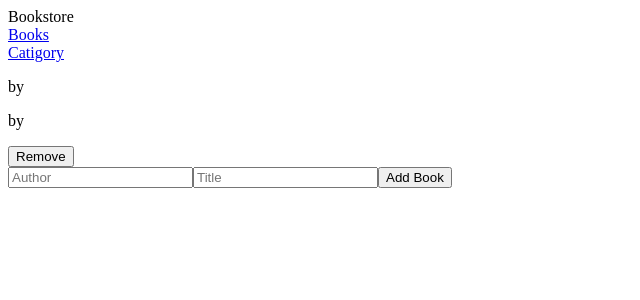
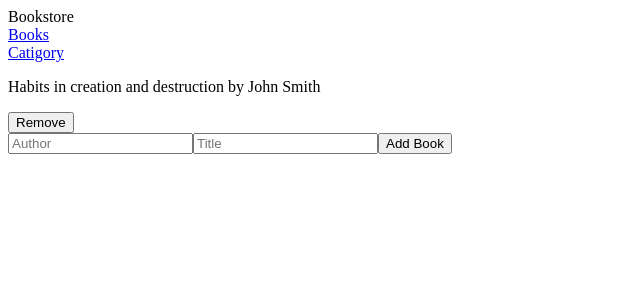
Before and after one commit to Ibizugbe/bookstore, a React (Create React App) app: page / in a window 1280 px wide. Shown: the top 300 px of the page, without its empty margins (0-640 px from the left). Built offline with nearby package versions, Linux system fonts and the light colour scheme.

Commit message:
remove useState method

```diff
--- a/src/components/BookContainer.js
+++ b/src/components/BookContainer.js
@@ -1,16 +1,14 @@
 /* eslint-disable max-len */
-import { React, useState } from 'react';
+import { React } from 'react';
 import Book from './Book';
 import Form from './Form';
 
 function BookContainer() {
-  const myBooks = useState(
-    [{
-      title: 'Habits in creation and destruction',
-      author: 'John Smith',
-      id: 1,
-    }],
-  );
+  const myBooks = [{
+    title: 'Habits in creation and destruction',
+    author: 'John Smith',
+    id: 1,
+  }];
   return (
     <main>
       <div className="book-container">
```
